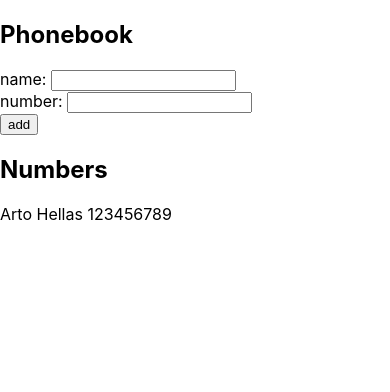
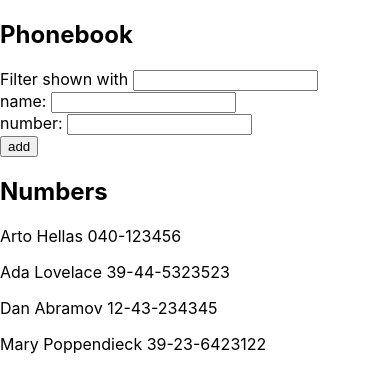
Before and after one commit to virag-ky/FullStackOpen, a React (Create React App) app in the folder Part2/phonebook/: page / in a window 390 px wide. Shown: the top 392 px of the page. Built offline with nearby package versions, Linux system fonts and the light colour scheme.

Commit message:
Add phonebook step 4 solution

```diff
--- a/Part2/phonebook/src/App.js
+++ b/Part2/phonebook/src/App.js
@@ -1,12 +1,17 @@
 import './App.css';
-import { useState } from 'react';
+import React, { useState } from 'react';
 
 const App = () => {
   const [persons, setPersons] = useState([
-    { name: 'Arto Hellas', number: 123456789 },
+    { name: 'Arto Hellas', number: '040-123456', id: 1 },
+    { name: 'Ada Lovelace', number: '39-44-5323523', id: 2 },
+    { name: 'Dan Abramov', number: '12-43-234345', id: 3 },
+    { name: 'Mary Poppendieck', number: '39-23-6423122', id: 4 },
   ]);
   const [newName, setNewName] = useState('');
   const [newNumber, setNewNumber] = useState('');
+  const [searchValue, setSearchValue] = useState('');
+  const [filtered, setFiltered] = useState([]);
 
   const addNewName = (event) => {
     event.preventDefault();
@@ -33,9 +38,27 @@ const App = () => {
     setNewNumber(event.target.value);
   };
 
+  React.useEffect(() => {
+    const results = persons.filter((person) =>
+      person.name.includes(searchValue.toUpperCase())
+    );
+    const copy = results.map((result) => {
+      return { name: result.name, number: result.number, id: result.id };
+    });
+    setFiltered(copy);
+  }, [searchValue]);
+
   return (
     <div>
       <h2>Phonebook</h2>
+      <div>
+        Filter shown with{' '}
+        <input
+          type="search"
+          value={searchValue}
+          onChange={(event) => setSearchValue(event.target.value)}
+        />
+      </div>
       <form onSubmit={addNewName}>
         <div>
           name: <input value={newName} onChange={onChange} />
@@ -48,11 +71,17 @@ const App = () => {
         </div>
       </form>
       <h2>Numbers</h2>
-      {persons.map((person) => (
-        <p key={person.name}>
-          {person.name} {person.number}
-        </p>
-      ))}
+      {filtered.length !== 0
+        ? filtered.map((person) => (
+            <p key={person.id}>
+              {person.name} {person.number}
+            </p>
+          ))
+        : persons.map((person) => (
+            <p key={person.id}>
+              {person.name} {person.number}
+            </p>
+          ))}
     </div>
   );
 };
```
